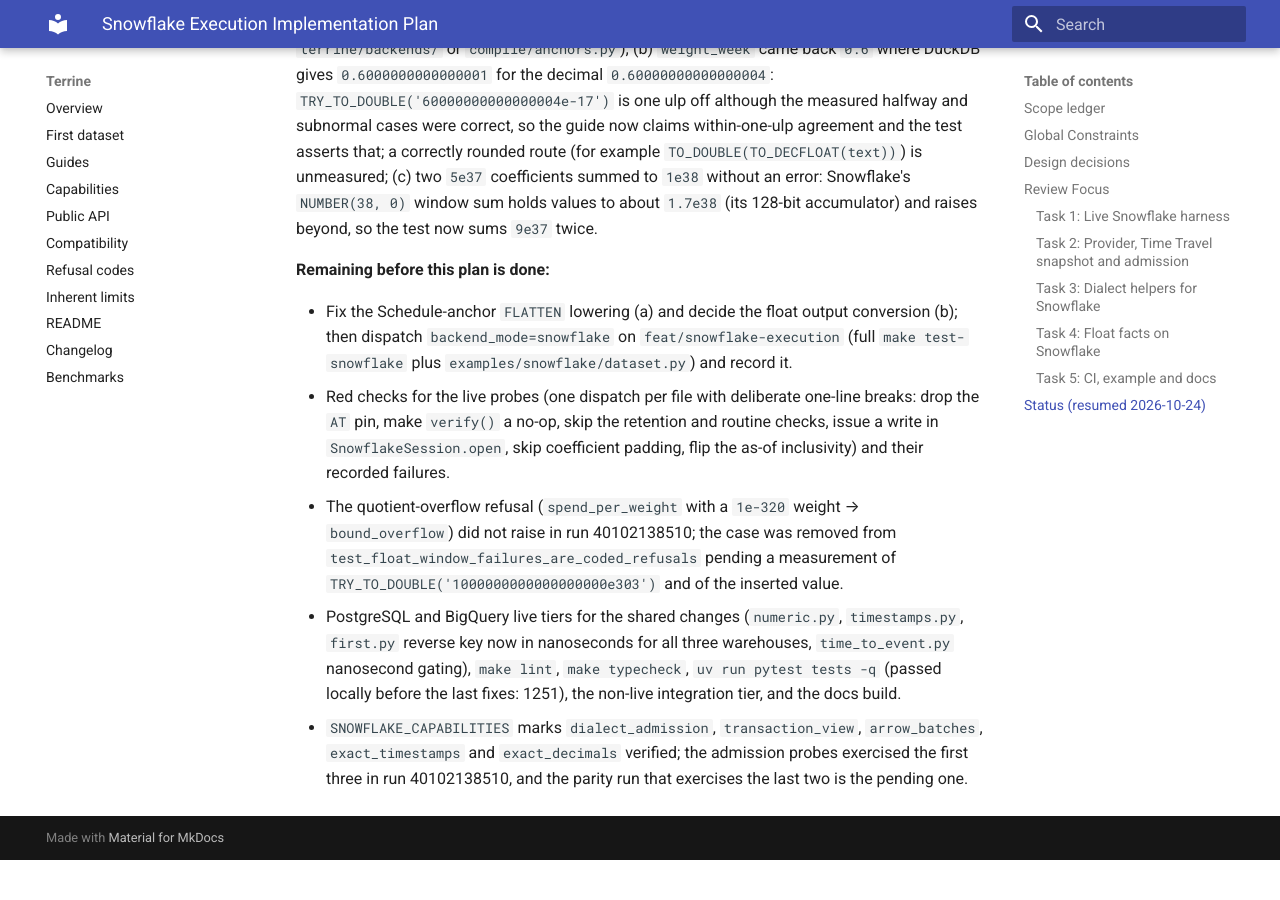
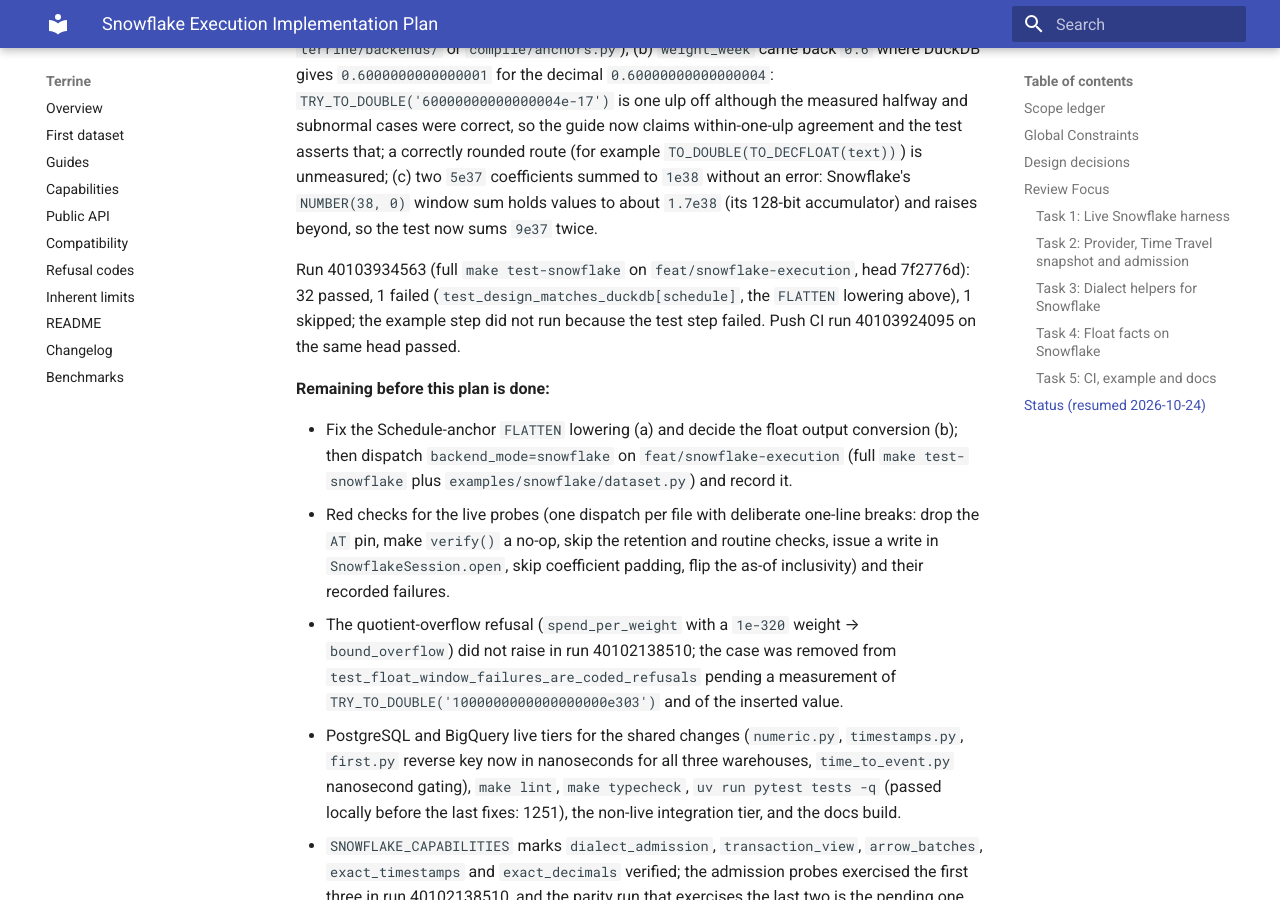
Before and after one commit to kylejcaron/terrine, an MkDocs documentation site: the page built from docs/superpowers/plans/2026-10-23-snowflake-execution.md, in a window 1280 px wide and 900 px high, scrolled down 5847 px. Built offline with MkDocs 1.6.1 and Material for MkDocs 9.7.7, drawn with Linux system fonts in a browser that asks for light colours; before the commit the page ends 6707 px from its top, so only the background shows below that.

Commit message:
docs: record the full Snowflake run in the plan status

```diff
--- a/docs/superpowers/plans/2026-10-23-snowflake-execution.md
+++ b/docs/superpowers/plans/2026-10-23-snowflake-execution.md
@@ -131,6 +131,11 @@
 Snowflake's `NUMBER(38, 0)` window sum holds values to about `1.7e38` (its
 128-bit accumulator) and raises beyond, so the test now sums `9e37` twice.
 
+Run 40103934563 (full `make test-snowflake` on `feat/snowflake-execution`,
+head 7f2776d): 32 passed, 1 failed (`test_design_matches_duckdb[schedule]`,
+the `FLATTEN` lowering above), 1 skipped; the example step did not run because
+the test step failed. Push CI run 40103924095 on the same head passed.
+
 **Remaining before this plan is done:**
 
 - Fix the Schedule-anchor `FLATTEN` lowering (a) and decide the float output
```
